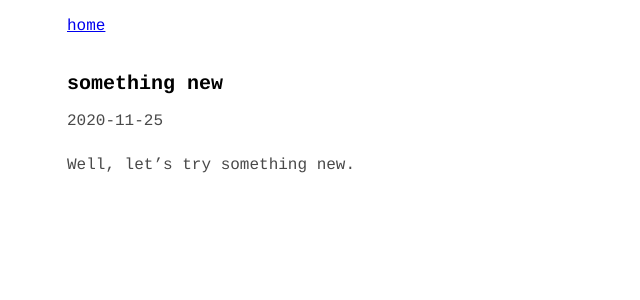
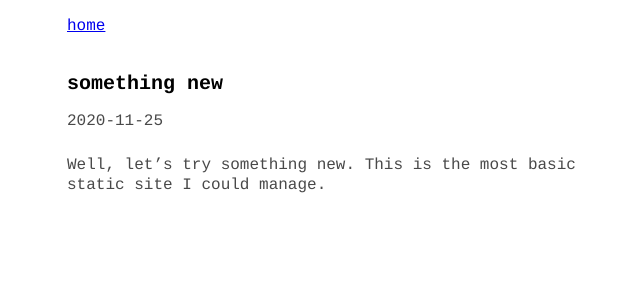
Before and after one commit to jamesgowans/jamesgowans.github.io, a Jekyll site: the page built from _posts/2020-11-25-something-new.md, in a window 1280 px wide. Shown: the top 300 px of the page, without its empty margins (5-645 px from the left). Built offline with Jekyll 4.4.1, drawn with Linux system fonts in a browser that asks for light colours.

Commit message:
update post

```diff
--- a/_posts/2020-11-25-something-new.md
+++ b/_posts/2020-11-25-something-new.md
@@ -3,4 +3,4 @@ title: something new
 layout: post
 ---
 
-Well, let's try something new.
+Well, let's try something new. This is the most basic static site I could manage.
```
